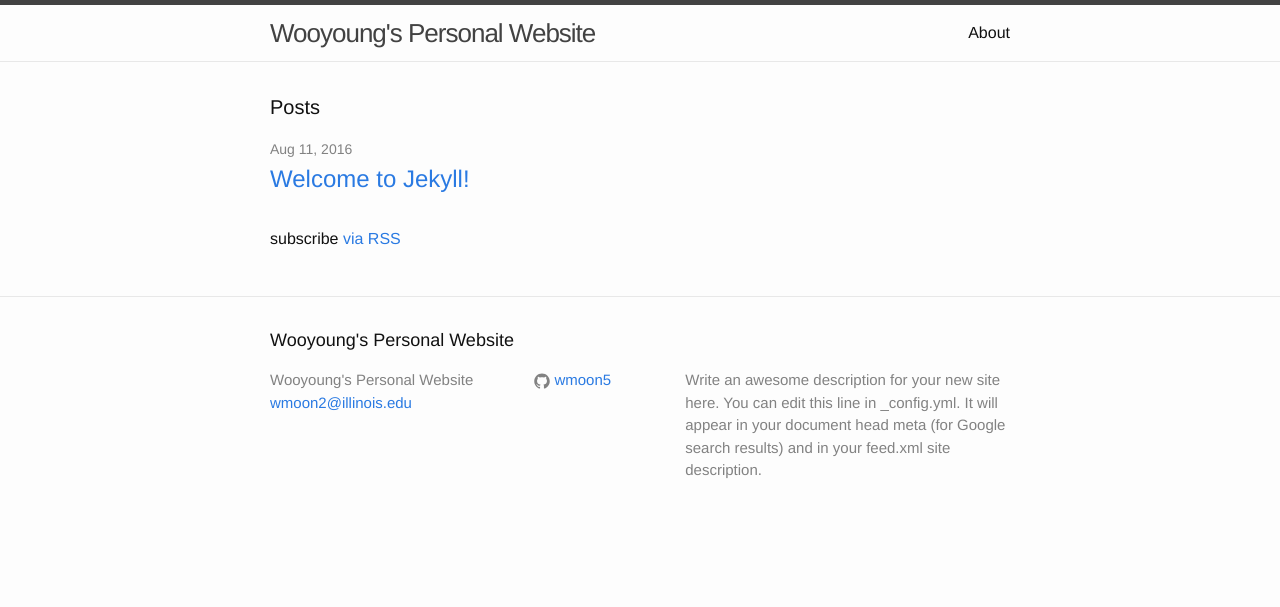
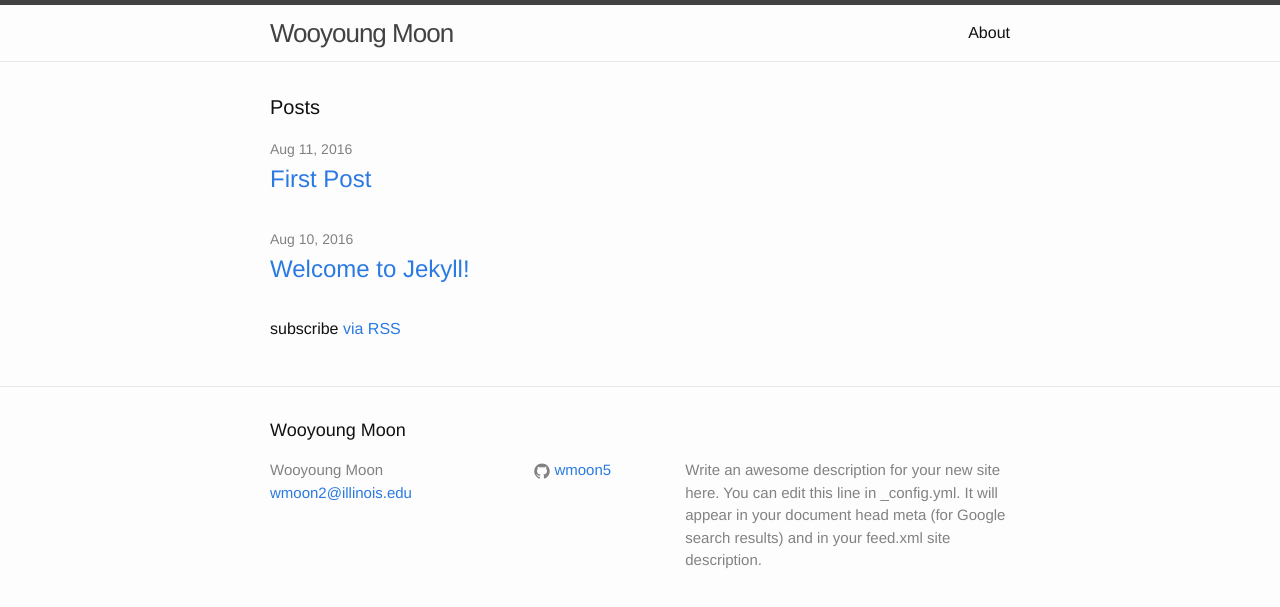
Before and after one commit to wmoon5/wmoon5.github.io, a Jekyll site: the page built from index.html, in a window 1280 px wide. Shown: the top 607 px of the page. Built offline with Jekyll 4.4.1, drawn with Linux system fonts in a browser that asks for light colours.

Commit message:
first test post

```diff
--- a/_config.yml
+++ b/_config.yml
@@ -6,7 +6,7 @@
 # 'jekyll serve'. If you change this file, please restart the server process.
 
 # Site settings
-title: Wooyoung's Personal Website
+title: Wooyoung Moon
 email: wmoon2@illinois.edu
 description: > # this means to ignore newlines until "baseurl:"
   Write an awesome description for your new site here. You can edit this
@@ -16,6 +16,7 @@ baseurl: "" # the subpath of your site, e.g. /blog
 url: "http://wmmoon.com" # the base hostname & protocol for your site
 #twitter_username: jekyllrb
 github_username:  wmoon5
+timezone: America/Chicago
 
 # Build settings
 markdown: kramdown
```
Also changed, not shown: _posts/2016-08-11-first-post.markdown (added, +8 -0 lines).
